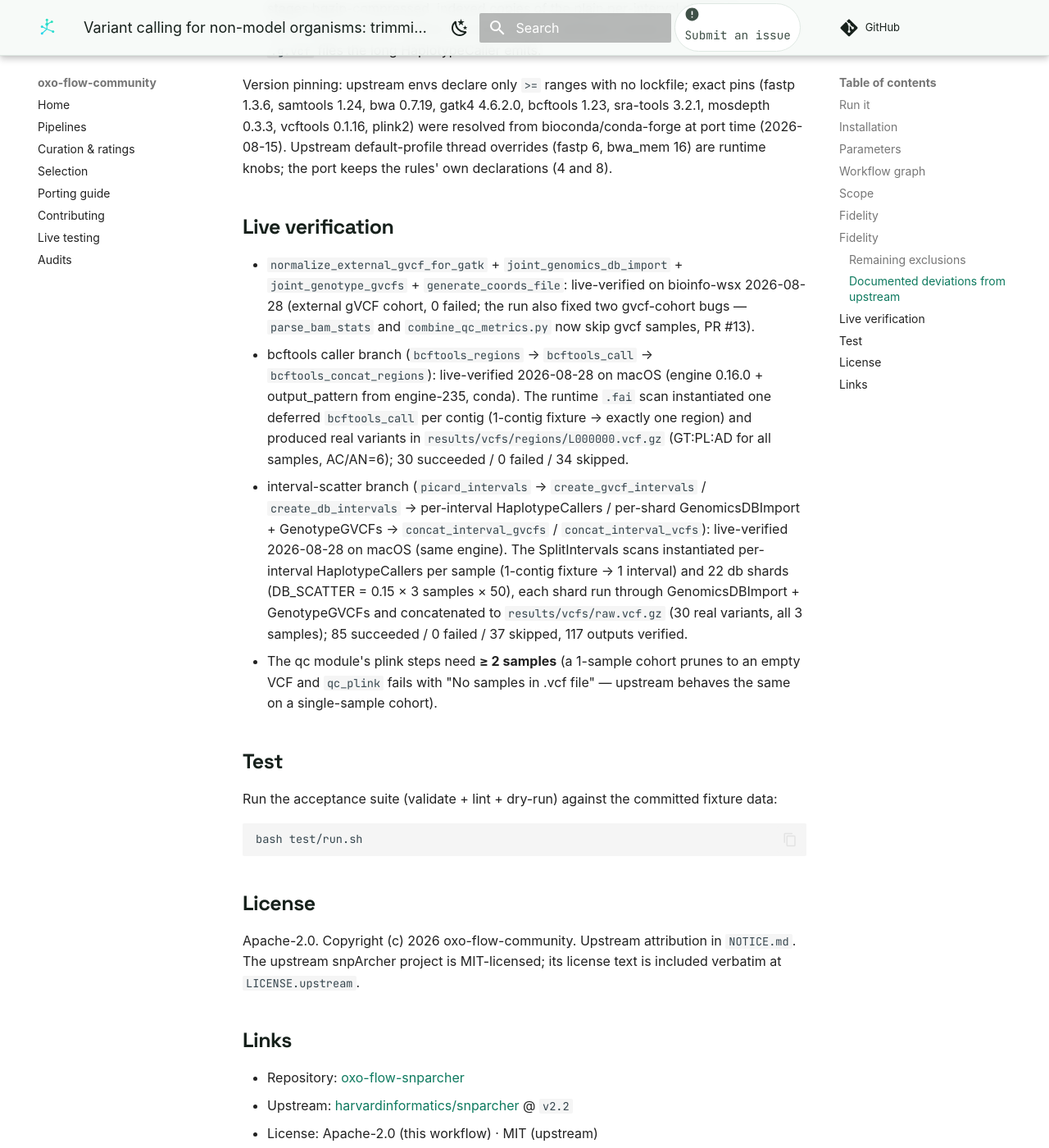
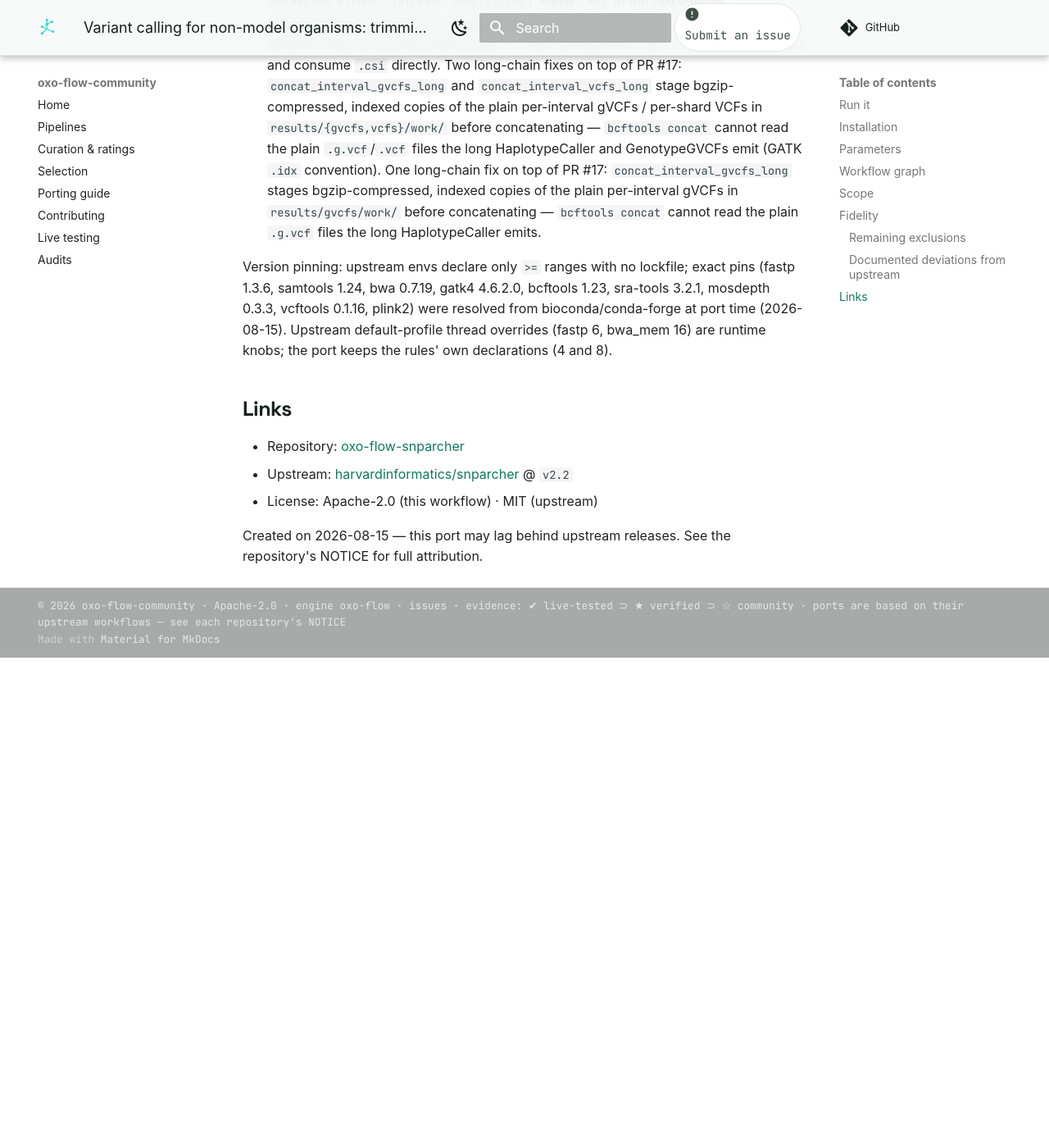
Before and after one commit to oxo-flow-community/oxo-flow-community.github.io, an MkDocs documentation site: the page built from docs/pipelines/oxo-flow-snparcher.md, in a window 1280 px wide and 1400 px high, scrolled down 24704 px. Shown: the whole window at 82% size. Built offline with MkDocs 1.6.1 and Material for MkDocs 9.7.7, drawn with Linux system fonts in a browser that asks for light colours; comment, search, counter and statistics services are not loaded; after the commit the page ends 25506 px from its top, so only the background shows below that; some of the changed text lies outside the part shown.

Commit message:
chore(site): snparcher fidelity refresh + ampliseq not_applicable sync (post #9/#23) (#100)

````diff
--- a/docs/pipelines/oxo-flow-snparcher.md
+++ b/docs/pipelines/oxo-flow-snparcher.md
@@ -478,7 +478,8 @@
 
 ## Fidelity
 
-## Fidelity
+> **Port-side renames of upstream rules** (for upstream claim tracing): `concat_interval_gvcfs_stage` → `concat_interval_gvcfs` / `concat_interval_gvcfs_long`; `concat_interval_vcfs_stage` → `concat_interval_vcfs` / `concat_interval_vcfs_long`; `drop_indel_SNPs` → `postprocess_drop_indel_snps` / `postprocess_drop_indel_snps_long`. The commercial families (see Excluded) cover: `parabricks_haplotypecaller`, `parse_sentieon_stats`, `sentieon_combine_gvcf`, `sentieon_haplotyper` (plus the `sentieon_dedup`/`sentieon_*` gate rules).
+
 
 74 rules ported from upstream v2.2 (up from 60), covering every branch that
 can be expressed in oxo-flow's DAG. Commands are ported verbatim
@@ -549,7 +550,7 @@
 | parabricks (all `parabricks_*` rules) | requires `--nv` GPU passthrough (upstream `parabricks.smk` runs `--nv` images with `nvidia-docker`); the oxo-flow docker backend has no `--nv` support and no GPU device declaration; additionally NVIDIA EULA/license enforcement cannot be guaranteed in CI | `variant_calling/parabricks.smk` (every rule is `--nv`) |
 | sentieon (all `sentieon_*` rules) | proprietary tool gated on a `SENTIEON_LICENSE` server and a pre-installed license; cannot be distributed or verified in a community port | `config/config.yaml` `sentieon` section; `workflow/rules/sentieon.smk` |
 | `denovo` and `structural_variants` pipeline sections | do not exist as rules in upstream v2.2 | grep of `workflow/` at e0e7a94 finds neither rule set |
-| multi-library / multi-unit rows (library_id, input_unit) | the sample-group model has one unit per sample; consumers of `results/bams/raw/{sample}/{sample}/u1.bam` are hard-coded to the `u1` unit | sample sheet semantics in upstream `README` |
+| multi-library / multi-unit rows (library_id, input_unit) | `{library}` fan-out via the `library` [[values]] table (`values_from = "config.library_ids"`, default `u1` = the single-library port byte-identical); `--arg library_ids=u1,u2` fans fastp_srr/bwa_mem/markdup per library and the merge chain gathers into the per-sample BAM | multi-library FASTQ cohorts on the fastq branch name per-library sources through the SRR branch or external BAM staging (v1: the fastq branch's raw path is per-sample) |
 
 ### Documented deviations from upstream
 
@@ -575,50 +576,6 @@
 thread overrides (fastp 6, bwa_mem 16) are runtime knobs; the port keeps the
 rules' own declarations (4 and 8).
 
-## Live verification
-
-- `normalize_external_gvcf_for_gatk` + `joint_genomics_db_import` +
-  `joint_genotype_gvcfs` + `generate_coords_file`: live-verified on
-  bioinfo-wsx 2026-08-28 (external gVCF cohort, 0 failed; the run also
-  fixed two gvcf-cohort bugs — `parse_bam_stats` and
-  `combine_qc_metrics.py` now skip gvcf samples, PR #13).
-- bcftools caller branch (`bcftools_regions` → `bcftools_call` →
-  `bcftools_concat_regions`): live-verified 2026-08-28 on macOS (engine
-  0.16.0 + output_pattern from engine-235, conda). The runtime `.fai`
-  scan instantiated one deferred `bcftools_call` per contig (1-contig
-  fixture → exactly one region) and produced real variants in
-  `results/vcfs/regions/L000000.vcf.gz` (GT:PL:AD for all samples,
-  AC/AN=6); 30 succeeded / 0 failed / 34 skipped.
-- interval-scatter branch (`picard_intervals` → `create_gvcf_intervals` /
-  `create_db_intervals` → per-interval HaplotypeCallers / per-shard
-  GenomicsDBImport + GenotypeGVCFs → `concat_interval_gvcfs` /
-  `concat_interval_vcfs`): live-verified 2026-08-28 on macOS (same
-  engine). The SplitIntervals scans instantiated per-interval
-  HaplotypeCallers per sample (1-contig fixture → 1 interval) and 22 db
-  shards (DB_SCATTER = 0.15 × 3 samples × 50), each shard run through
-  GenomicsDBImport + GenotypeGVCFs and concatenated to
-  `results/vcfs/raw.vcf.gz` (30 real variants, all 3 samples); 85
-  succeeded / 0 failed / 37 skipped, 117 outputs verified.
-- The qc module's plink steps need **≥ 2 samples** (a 1-sample cohort
-  prunes to an empty VCF and `qc_plink` fails with "No samples in .vcf
-  file" — upstream behaves the same on a single-sample cohort).
-
-## Test
-
-Run the acceptance suite (validate + lint + dry-run) against the committed
-fixture data:
-
-```bash
-bash test/run.sh
-```
-
-## License
-
-Apache-2.0. Copyright (c) 2026 oxo-flow-community. Upstream attribution in
-`NOTICE.md`. The upstream snpArcher project is MIT-licensed; its
-license text is included verbatim at `LICENSE.upstream`.
-
-
 ## Links
 
 - Repository: [oxo-flow-snparcher](https://github.com/oxo-flow-community/oxo-flow-snparcher)
````
Also changed, not shown: docs/pipelines/oxo-flow-ampliseq.md (+1 -0 lines), docs/javascripts/pipelines-data.js, 1 other file.
